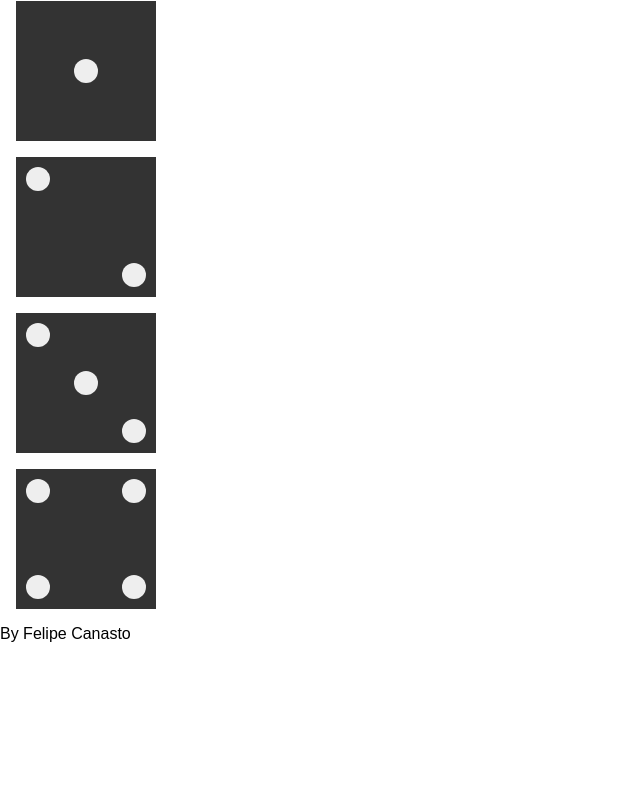
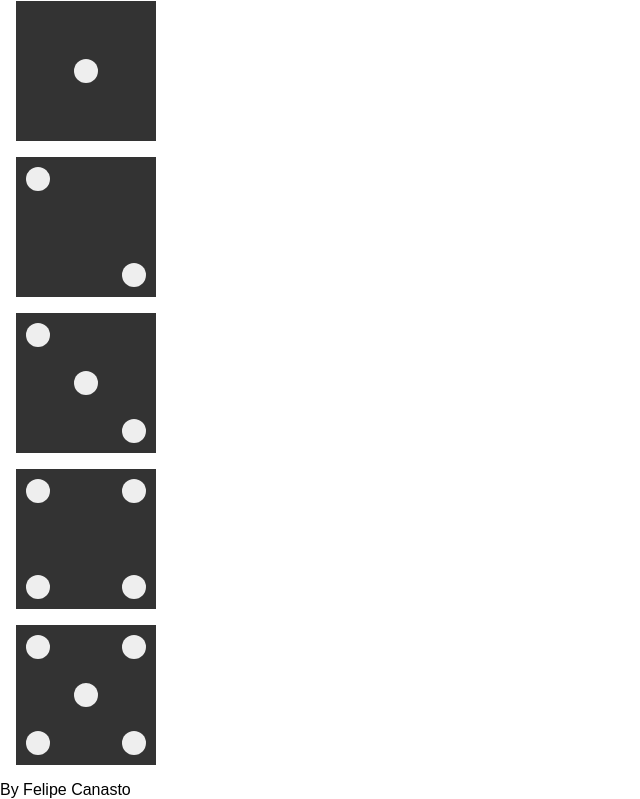
Before and after one commit to Filip9322/flexbox_ejercicios, a plain HTML site: page index.html in a window 1280 px wide. Shown: the part 79-878 px from the top of the page, without its empty margins (0-640 px from the left). Before the commit the page ends 800 px from the top, so only its background shows below. Drawn offline with Linux system fonts and the light colour scheme.

Commit message:
Ejemplo dado, cara 5

```diff
--- a/css/app.css
+++ b/css/app.css
@@ -38,7 +38,17 @@ body{
   flex-direction: column;
   justify-content: space-between;
 }
-
+.cara-5 {
+  justify-content: space-between;
+}
+.cara-5 .columna{
+  display: flex;
+  flex-direction: column;
+  justify-content: center;
+}
+.cara-5 .columna:nth-child(odd){
+  justify-content: space-between;
+}
 .punto {
   width: 24px;
   height: 24px;
--- a/index.html
+++ b/index.html
@@ -30,6 +30,19 @@
       <div class="punto"></div>
     </div>
   </div>
+  <div class="cara-5">
+    <div class="columna">
+      <div class="punto"></div>
+      <div class="punto"></div>
+    </div>
+    <div class="columna">
+      <div class="punto"></div>
+    </div>
+    <div class="columna">
+      <div class="punto"></div>
+      <div class="punto"></div>
+    </div>
+  </div>
   <footer>
     By Felipe Canasto
   </footer>
```
